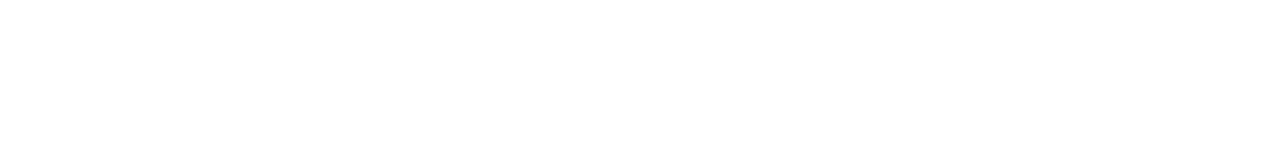
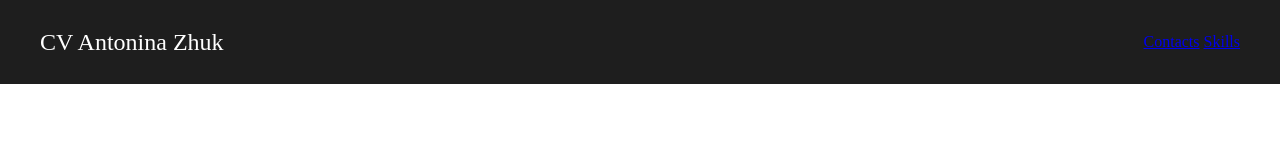
Before and after one commit to antaninazhuk/rsschool-cv, a plain HTML site: page index.html in a window 1280 px wide. Drawn offline with Linux system fonts and the light colour scheme.

Commit message:
feat: add header

```diff
--- a/index.html
+++ b/index.html
@@ -5,11 +5,38 @@
     <meta charset="UTF-8">
     <meta http-equiv="X-UA-Compatible" content="IE=edge">
     <meta name="viewport" content="width=device-width, initial-scale=1.0">
-    <title>Document</title>
+    <link rel="stylesheet" href="./slyle.css">
+    <title>CV</title>
 </head>
 
 <body>
 
+    <header>
+        <div class="container">
+            <div class="header_wrapper">
+                <h1>CV Antonina Zhuk</h1>
+                <nav>
+                    <ul>
+                        <li>
+                            <a href="#">Contacts</a>
+                        </li>
+                        <li>
+                            <a href="#">Skills</a>
+                        </li>
+                    </ul>
+                </nav>
+            </div>
+        </div>
+
+    </header>
+    <main>
+
+    </main>
+    <footer>
+
+    </footer>
+
+
 </body>
 
 </html>
--- a/slyle.css
+++ b/slyle.css
@@ -0,0 +1,158 @@
+html,
+body,
+div,
+span,
+applet,
+object,
+iframe,
+h1,
+h2,
+h3,
+h4,
+h5,
+h6,
+p,
+blockquote,
+pre,
+a,
+abbr,
+acronym,
+address,
+big,
+cite,
+code,
+del,
+dfn,
+em,
+img,
+ins,
+kbd,
+q,
+s,
+samp,
+small,
+strike,
+strong,
+sub,
+sup,
+tt,
+var,
+b,
+u,
+i,
+center,
+dl,
+dt,
+dd,
+ol,
+ul,
+li,
+fieldset,
+form,
+label,
+legend,
+table,
+caption,
+tbody,
+tfoot,
+thead,
+tr,
+th,
+td,
+article,
+aside,
+canvas,
+details,
+embed,
+figure,
+figcaption,
+footer,
+header,
+hgroup,
+menu,
+nav,
+output,
+ruby,
+section,
+summary,
+time,
+mark,
+audio,
+video {
+    margin: 0;
+    padding: 0;
+    border: 0;
+    font-size: 100%;
+    font: inherit;
+    vertical-align: baseline;
+}
+
+article,
+aside,
+details,
+figcaption,
+figure,
+footer,
+header,
+hgroup,
+menu,
+nav,
+section {
+    display: block;
+}
+
+html {
+    height: 100%;
+}
+
+body {
+    line-height: 1;
+}
+
+ol,
+ul {
+    list-style: none;
+}
+
+blockquote,
+q {
+    quotes: none;
+}
+
+blockquote:before,
+blockquote:after,
+q:before,
+q:after {
+    content: '';
+    content: none;
+}
+
+table {
+    border-collapse: collapse;
+    border-spacing: 0;
+}
+
+header {
+    background-color: rgb(30, 30, 30);
+    padding: 30px 0;
+}
+
+.container {
+    max-width: 1200px;
+    margin: auto;
+}
+
+.header_wrapper {
+    display: flex;
+    justify-content: space-between;
+    align-items: center;
+}
+
+header nav ul li {
+    display: inline;
+}
+
+h1 {
+    color: white;
+    font-size: 24px;
+}
```
